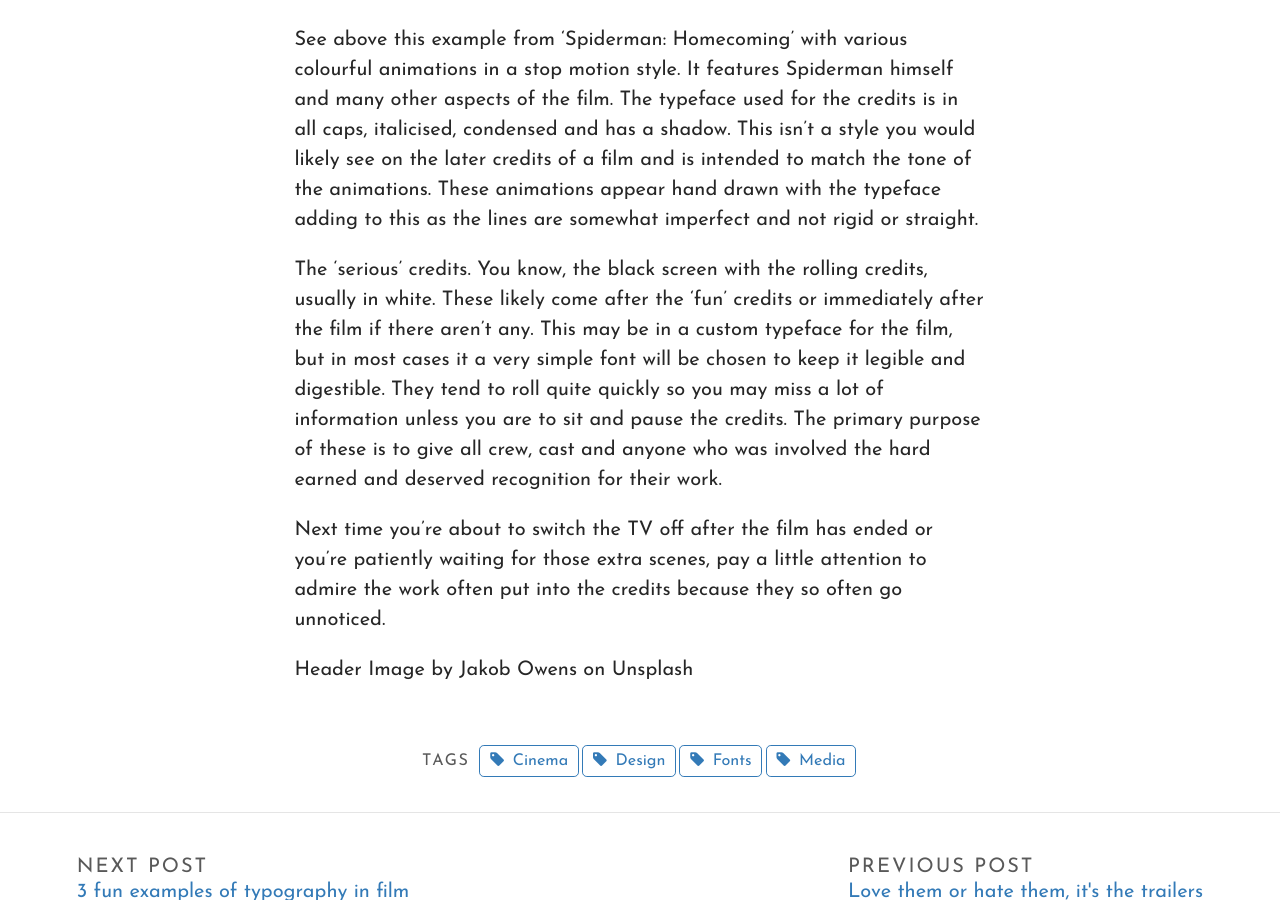
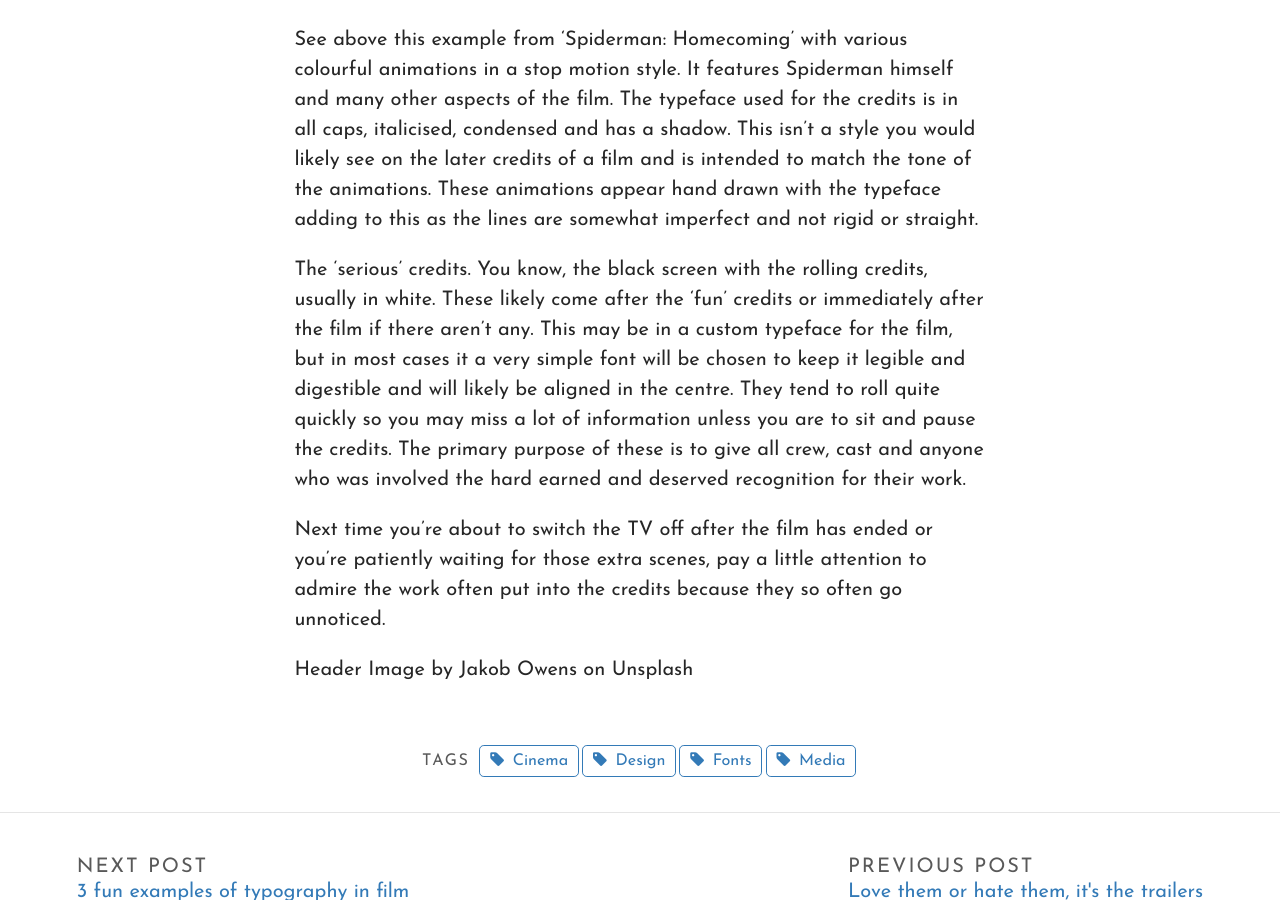
Before and after one commit to laurenlouisap/typography, a Jekyll site: the page built from _posts/2021-11-15-the-credits.md, in a window 1280 px wide and 900 px high, scrolled down 1243 px. Built offline with Jekyll 4.4.1, drawn with Linux system fonts in a browser that asks for light colours; some web fonts are replaced; some of the changed text lies outside the part shown.

Commit message:
Update Post “2021-11-15-the-credits”

```diff
--- a/_posts/2021-11-15-the-credits.md
+++ b/_posts/2021-11-15-the-credits.md
@@ -21,7 +21,7 @@
 
 See above this example from 'Spiderman: Homecoming' with various colourful animations in a stop motion style. It features Spiderman himself and many other aspects of the film. The typeface used for the credits is in all caps, italicised, condensed and has a shadow. This isn't a style you would likely see on the later credits of a film and is intended to match the tone of the animations. These animations appear hand drawn with the typeface adding to this as the lines are somewhat imperfect and not rigid or straight.
 
-The 'serious' credits. You know, the black screen with the rolling credits, usually in white. These likely come after the 'fun' credits or immediately after the film if there aren't any. This may be in a custom typeface for the film, but in most cases it a very simple font will be chosen to keep it legible and digestible. They tend to roll quite quickly so you may miss a lot of information unless you are to sit and pause the credits. The primary purpose of these is to give all crew, cast and anyone who was involved the hard earned and deserved recognition for their work.
+The 'serious' credits. You know, the black screen with the rolling credits, usually in white. These likely come after the 'fun' credits or immediately after the film if there aren't any. This may be in a custom typeface for the film, but in most cases it a very simple font will be chosen to keep it legible and digestible and will likely be aligned in the centre. They tend to roll quite quickly so you may miss a lot of information unless you are to sit and pause the credits. The primary purpose of these is to give all crew, cast and anyone who was involved the hard earned and deserved recognition for their work.
 
 Next time you're about to switch the TV off after the film has ended or you're patiently waiting for those extra scenes, pay a little attention to admire the work often put into the credits because they so often go unnoticed.
 
```
Also changed, not shown: other parts of _posts/2021-11-15-the-credits.md (+1 -1 lines).
